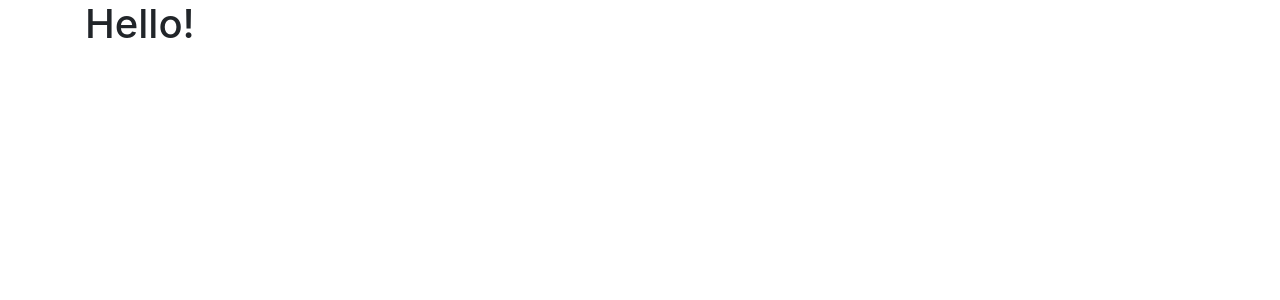
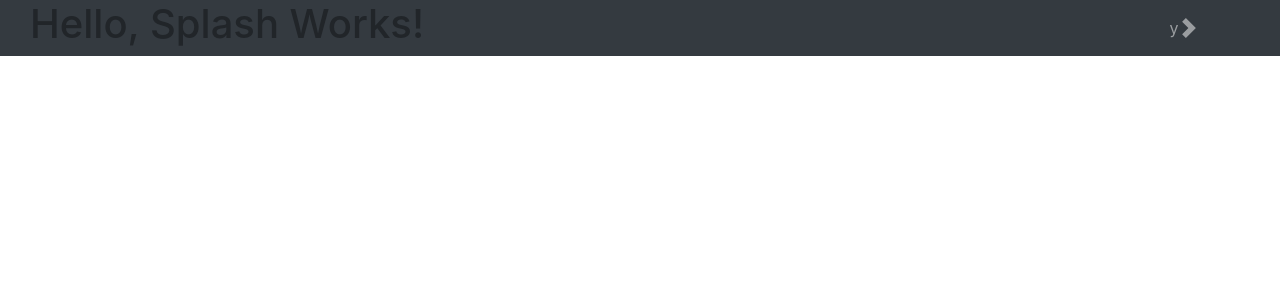
Before and after one commit to kcexn/kevin-as-a-service, an Angular app: page / in a window 1280 px wide. Shown: the top 300 px of the page. Built offline with nearby package versions, Linux system fonts and the light colour scheme.

Commit message:
Started on the initial window swipe

```diff
--- a/src/app/app.component.html
+++ b/src/app/app.component.html
@@ -1,3 +1,23 @@
-<div class="container">
-    <h1>Hello!</h1>
+<div class="container-fluid bg-dark">
+    <div class="row">
+        <div class="col">
+            <div id="carouselApp" class="carousel slide">
+                <div class="carousel-item active">
+                    <app-splash></app-splash>
+                </div>
+                <div class="carousel-item">
+                    <app-form></app-form>
+                </div>
+            </div>
+            <a *ngIf="!this.clicked"
+                class="carousel-control-next"
+                href="#carouselApp"
+                role="button"
+                data-slide="next"
+                (click)="carouselClicked()">y
+                    <span class="carousel-control-next-icon" aria-hidden="true"></span>
+                    <span class="sr-only">Next</span>
+                  </a>
+        </div>
+    </div>
 </div>
--- a/src/app/app.component.ts
+++ b/src/app/app.component.ts
@@ -7,4 +7,9 @@ import { Component } from '@angular/core';
 })
 export class AppComponent {
   title = 'kevin-as-a-service';
+  clicked = false;
+
+  carouselClicked() {
+    this.clicked = true;
+  }
 }
--- a/src/app/splash/splash.component.html
+++ b/src/app/splash/splash.component.html
@@ -1 +1,7 @@
-<p>splash works!</p>
+<div class="container-fluid">
+    <div class="row">
+        <div class="col">
+            <h1>Hello, Splash Works!</h1>
+        </div>
+    </div>
+</div>
--- a/src/index.html
+++ b/src/index.html
@@ -11,4 +11,7 @@
 <body>
   <app-root></app-root>
 </body>
+<script src="https://code.jquery.com/jquery-3.3.1.slim.min.js" integrity="sha384-q8i/X+965DzO0rT7abK41JStQIAqVgRVzpbzo5smXKp4YfRvH+8abtTE1Pi6jizo" crossorigin="anonymous"></script>
+<script src="https://cdnjs.cloudflare.com/ajax/libs/popper.js/1.14.7/umd/popper.min.js" integrity="sha384-UO2eT0CpHqdSJQ6hJty5KVphtPhzWj9WO1clHTMGa3JDZwrnQq4sF86dIHNDz0W1" crossorigin="anonymous"></script>
+<script src="https://stackpath.bootstrapcdn.com/bootstrap/4.3.1/js/bootstrap.min.js" integrity="sha384-JjSmVgyd0p3pXB1rRibZUAYoIIy6OrQ6VrjIEaFf/nJGzIxFDsf4x0xIM+B07jRM" crossorigin="anonymous"></script>
 </html>
```
